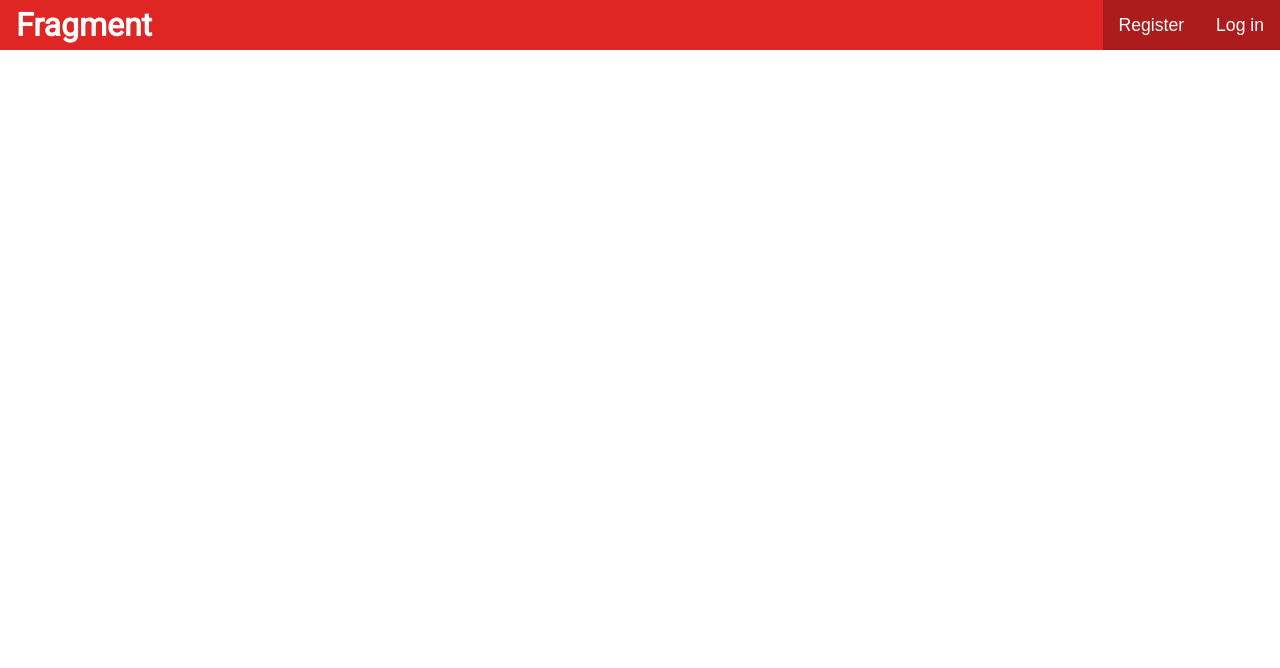
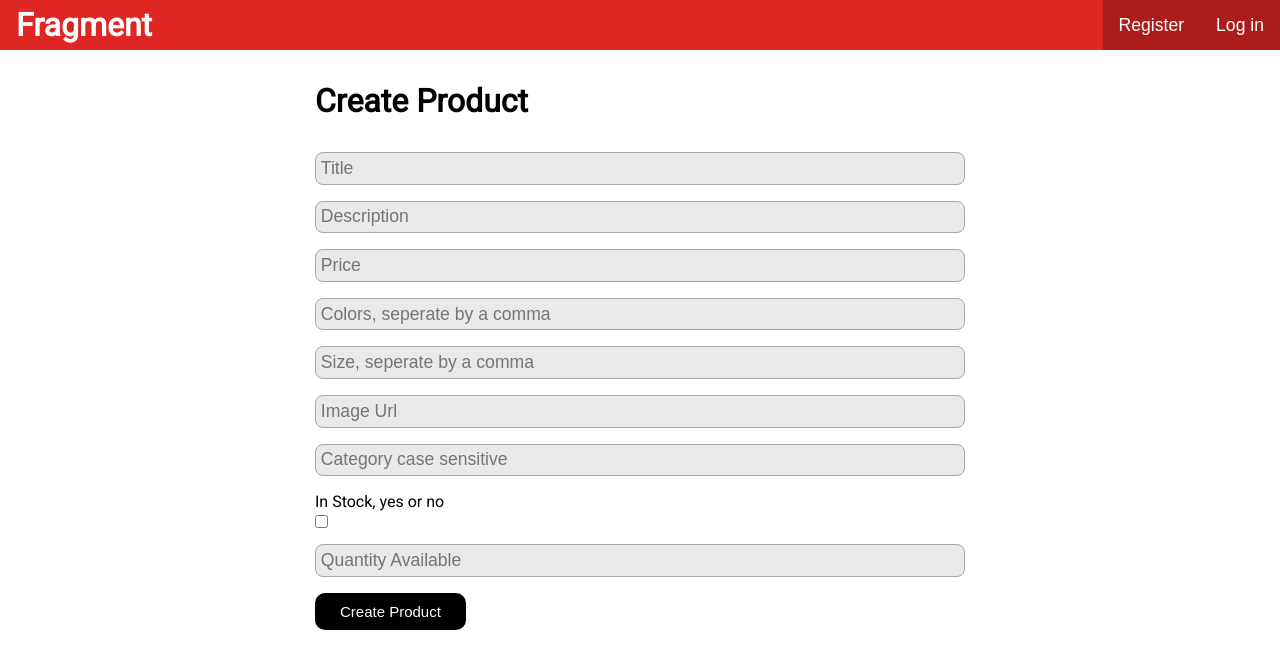
Before and after one commit to Michaeldremy/MERN-E-Commerce-Site, a React (Create React App) app in the folder client/: page /create-product in a window 1280 px wide. Shown: the top 668 px of the page. Built offline with nearby package versions, Linux system fonts and the light colour scheme; no server answers.

Commit message:
Created re-usable input field and adding number input to css

```diff
--- a/client/src/App.js
+++ b/client/src/App.js
@@ -16,6 +16,7 @@ import Header from "./components/layout/Header";
 
 // State Management
 import UserContext from "./context/UserContext";
+import CreateProduct from "./components/products/CreateProduct";
 
 function App() {
 
@@ -66,6 +67,7 @@ function App() {
             <Route path="/shirts" component={ShirtHome} />
             <Route path="/products/product/:id" render={props => <ViewOneProduct {...props} />}/>
             <div className="container">
+              <Route path="/create-product" component={CreateProduct} />
               {/* <Route path="/login" component={Login} />
               <Route path="/register" component={Register} /> */}
             </div>
--- a/client/src/components/auth/AuthOptions.js
+++ b/client/src/components/auth/AuthOptions.js
@@ -12,6 +12,7 @@ export default function AuthOptions() {
   const register = () => history.push("/register");
   const login = () => history.push("/login");
   const shirts = () => history.push('/shirts')
+  const createProduct = () => history.push('/create-product')
 
   // Upon logout we are setting the token and user to undefined and then setting localStorage back to an empty string
   const logout = () => {
@@ -27,6 +28,7 @@ export default function AuthOptions() {
       {userData.user ? (
         <>
           {/* This is our navigation */}
+          <button onClick={createProduct}>Create Product</button>
           <button onClick={shirts}>Shirts</button>
           <button onClick={logout}>Log out</button>
         </>
--- /dev/null
+++ b/client/src/components/misc/AppInputField.js
@@ -0,0 +1,9 @@
+import React from 'react'
+
+export default function Input({ placeholder, type }) {
+  return (
+    <div>
+      <input type={type} placeholder={placeholder}/>
+    </div>
+  )
+}
--- a/client/src/components/products/CreateProduct.js
+++ b/client/src/components/products/CreateProduct.js
@@ -1,9 +1,29 @@
-import React, { useState, useEffect } from 'react'
+import React, { useState, useEffect } from "react";
+import AddToCartButton from "../misc/AddToCartButton";
+
+import AppInputField from '../misc/AppInputField';
 
 export default function CreateProduct() {
+
+
+
+
   return (
     <div>
-
+      <h1>Create Product</h1>
+      <form className="form">
+        <AppInputField type={"text"} placeholder="Title"/>
+        <AppInputField type={"text"} placeholder="Description"/>
+        <AppInputField type={"number"} placeholder="Price"/>
+        <AppInputField type={"text"} placeholder="Colors, seperate by a comma"/>
+        <AppInputField type={"text"} placeholder="Size, seperate by a comma"/>
+        <AppInputField type={"text"} placeholder="Image Url"/>
+        <AppInputField type={"text"} placeholder="Category case sensitive"/>
+        <label htmlFor="stock">In Stock, yes or no</label>
+        <AppInputField type={"checkbox"} />
+        <AppInputField type={"number"} placeholder="Quantity Available"/>
+        <AddToCartButton title="Create Product"/>
+      </form>
     </div>
-  )
+  );
 }
--- a/client/src/styles/Header.css
+++ b/client/src/styles/Header.css
@@ -95,7 +95,8 @@ body {
 
 .form input[type="text"],
 .form input[type="email"],
-.form input[type="password"] {
+.form input[type="password"],
+.form input[type="number"] {
   width: 100%;
   border: 1px solid #aaa7a7;
   background-color: #e9e9e9;
```
